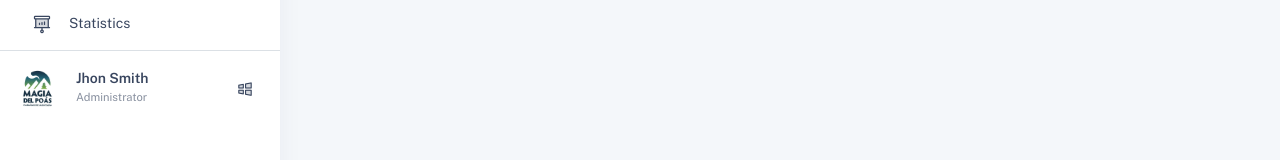
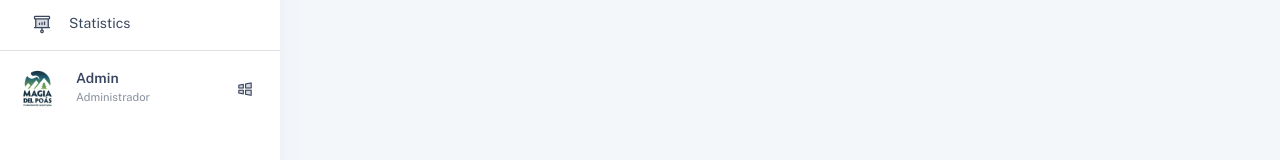
Before and after one commit to magiadelpoas/Administrador, a React (Vite) app: page / in a window 1280 px wide. Shown: the part 120-280 px from the top of the page. Built offline with nearby package versions, Linux system fonts and the light colour scheme; no server answers; sample sign-in values are in the browser's storage.

Commit message:
Enhance NavBar component to dynamically display admin data from localStorage
- Added useState and useEffect hooks to manage and retrieve admin data.
- Updated the display of admin name in the NavBar to reflect data from localStorage, with fallback values.

```diff
--- a/src/Sistema/components/NavBar.jsx
+++ b/src/Sistema/components/NavBar.jsx
@@ -1,6 +1,28 @@
-import React from "react";
+import React, { useState, useEffect } from "react";
 
 export const NavBar = () => {
+  const [adminData, setAdminData] = useState({
+    name: "Admin",
+    email: "admin@admin.com",
+  });
+
+  useEffect(() => {
+    // Obtener datos del admin desde localStorage
+    const storedAdminData = localStorage.getItem("adminData");
+    if (storedAdminData) {
+      try {
+        const parsedData = JSON.parse(storedAdminData);
+        setAdminData({
+          name: parsedData.name_admin || "Admin",
+          email: parsedData.email_admin || "admin@admin.com",
+        });
+      } catch (error) {
+        console.error("Error parsing admin data from localStorage:", error);
+        // Mantener valores por defecto si hay error al parsear
+      }
+    }
+  }, []);
+
   return (
     <>
       <nav className="pc-sidebar">
@@ -96,8 +118,8 @@ export const NavBar = () => {
                       >
                         <div className="d-flex align-items-center">
                           <div className="flex-grow-1 me-2">
-                            <h6 className="mb-0">Jhon Smith</h6>
-                            <small>Administrator</small>
+                            <h6 className="mb-0">{adminData.name}</h6>
+                            <small>Administrador</small>
                           </div>
                           <div className="flex-shrink-0">
                             <div className="btn btn-icon btn-link-secondary avtar">
```
